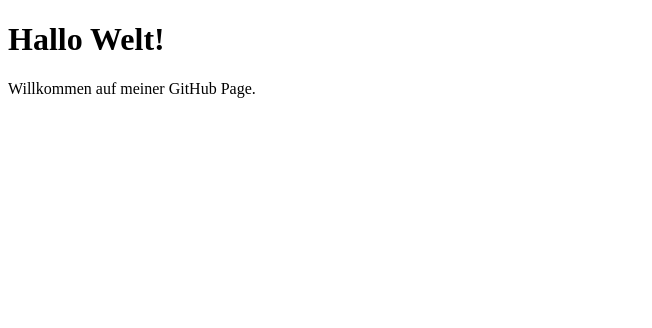
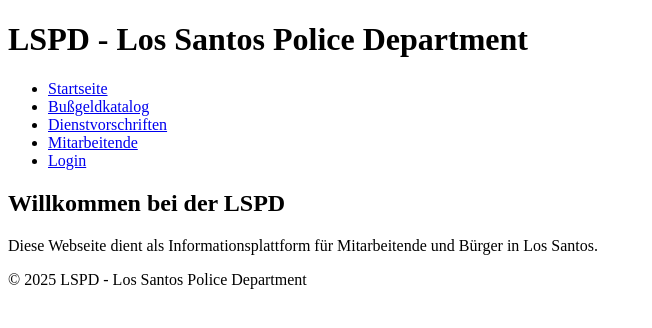
Before and after one commit to TheNeco19/LSPD_test, a plain HTML site: page index.html in a window 1280 px wide. Shown: the whole page, without its empty margins (0-652 px from the left). Drawn offline with Linux system fonts and the light colour scheme.

Commit message:
änderungen

```diff
--- a/index.html
+++ b/index.html
@@ -1,10 +1,33 @@
+<!-- index.html -->
 <!DOCTYPE html>
-<html>
-  <head>
-    <title>Meine erste GitHub-Webseite</title>
-  </head>
-  <body>
-    <h1>Hallo Welt!</h1>
-    <p>Willkommen auf meiner GitHub Page.</p>
-  </body>
+<html lang="de">
+<head>
+  <meta charset="UTF-8" />
+  <meta name="viewport" content="width=device-width, initial-scale=1.0" />
+  <title>LSPD - Startseite</title>
+  <link rel="stylesheet" href="css/style.css" />
+</head>
+<body>
+  <header>
+    <h1>LSPD - Los Santos Police Department</h1>
+    <nav>
+      <ul>
+        <li><a href="index.html">Startseite</a></li>
+        <li><a href="bu%C3%9Fgeldkatalog.html">Bußgeldkatalog</a></li>
+        <li><a href="dienstvorschriften.html">Dienstvorschriften</a></li>
+        <li><a href="team.html">Mitarbeitende</a></li>
+        <li><a href="login.html">Login</a></li>
+      </ul>
+    </nav>
+  </header>
+
+  <main>
+    <h2>Willkommen bei der LSPD</h2>
+    <p>Diese Webseite dient als Informationsplattform für Mitarbeitende und Bürger in Los Santos.</p>
+  </main>
+
+  <footer>
+    <p>&copy; 2025 LSPD - Los Santos Police Department</p>
+  </footer>
+</body>
 </html>
```
Also changed, not shown: css/style.css (added), js/auth.js (added).
